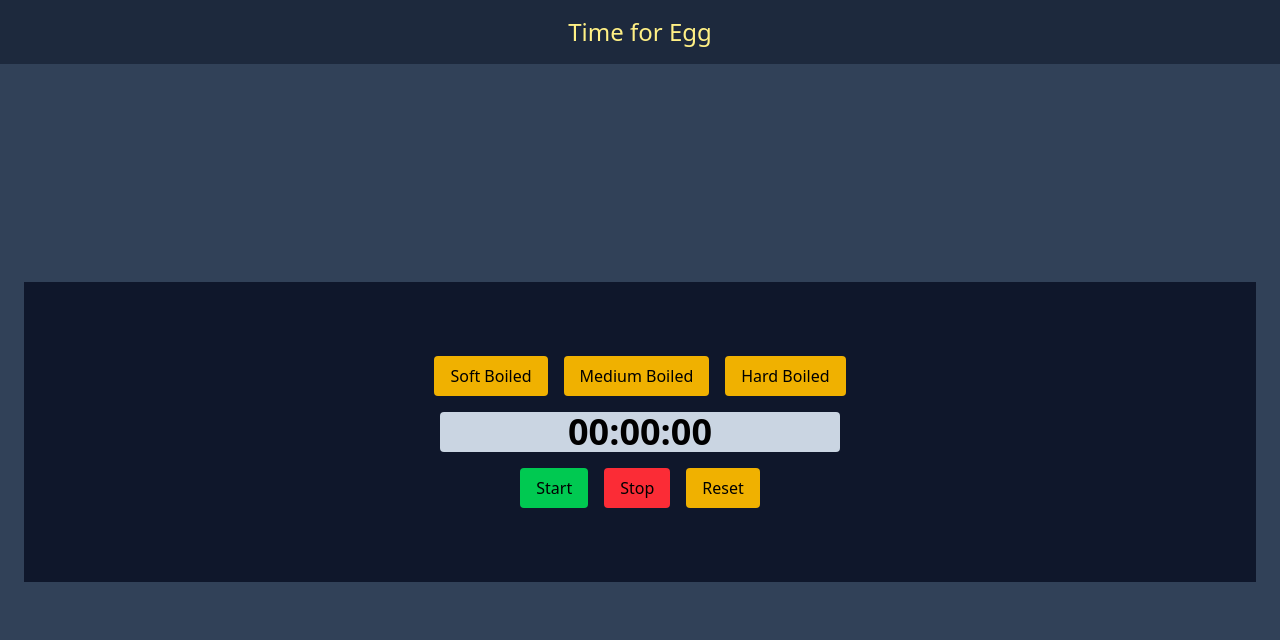
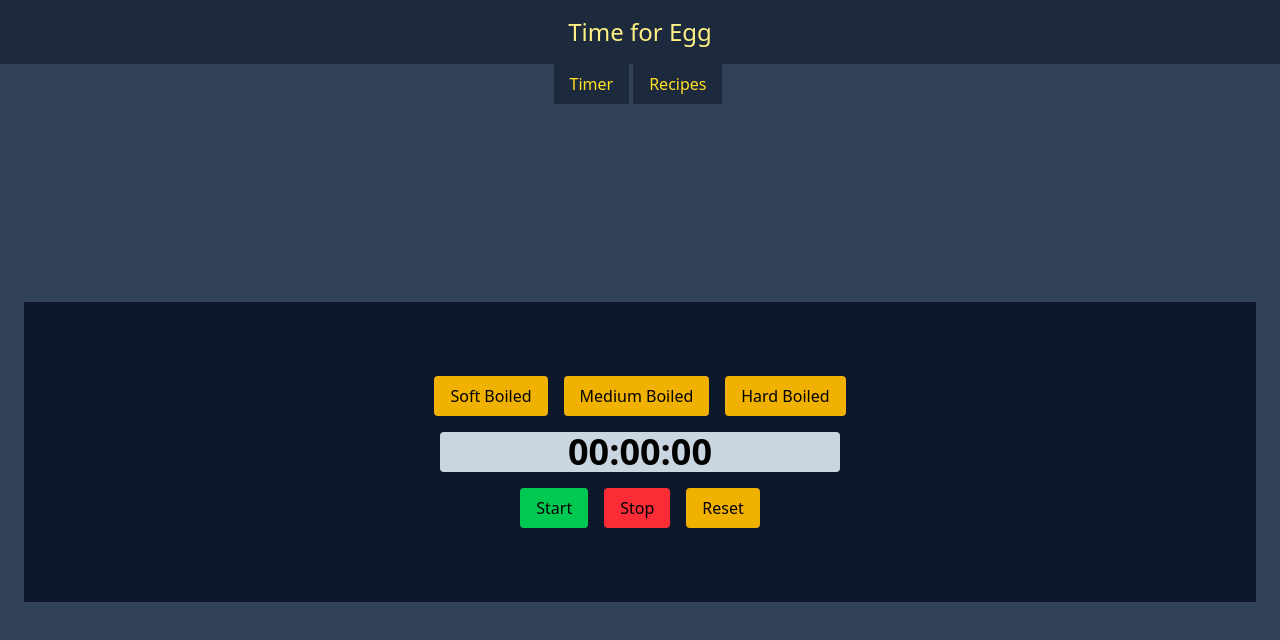
Before and after one commit to Axziomatic/Egg-clock, a React (Vite) app: page / in a window 1280 px wide. Shown: the top 640 px of the page. Built offline with nearby package versions, Linux system fonts and the light colour scheme.

Commit message:
Added buttons for navigation between TimerPage and Recipes, renamed Main to TimerPage. Installed React Router

```diff
--- a/package.json
+++ b/package.json
@@ -11,7 +11,8 @@
   },
   "dependencies": {
     "react": "^19.0.0",
-    "react-dom": "^19.0.0"
+    "react-dom": "^19.0.0",
+    "react-router-dom": "^7.2.0"
   },
   "devDependencies": {
     "@eslint/js": "^9.19.0",
--- a/src/App.tsx
+++ b/src/App.tsx
@@ -1,5 +1,5 @@
 import Header from "./components/Header";
-import Main from "./components/Main";
+import Main from "./components/TimerPage";
 
 export default function App() {
   return (
--- a/src/components/Header.tsx
+++ b/src/components/Header.tsx
@@ -1,7 +1,17 @@
 export default function Header() {
   return (
-    <header className="bg-slate-800 flex justify-center">
-      <h1 className="text-2xl py-4 text-yellow-200">Time for Egg</h1>
-    </header>
+    <>
+      <header className="bg-slate-800 flex justify-center">
+        <h1 className="text-2xl py-4 text-yellow-200">Time for Egg</h1>
+      </header>
+      <div className="flex justify-center bg-slate-700">
+        <button className="py-2 px-4  bg-slate-800 text-l text-yellow-300 hover:bg-slate-600">
+          Timer
+        </button>
+        <button className="py-2 px-4 mx-1 bg-slate-800 text-l text-yellow-300 hover:bg-slate-600">
+          Recipes
+        </button>
+      </div>
+    </>
   );
 }
--- a/src/components/Main.tsx
+++ b/src/components/TimerPage.tsx
@@ -1,6 +1,6 @@
 import TimerContainer from "./TimerContainer";
 
-export default function Main() {
+export default function TimerPage() {
   return (
     <main className="flex flex-col flex-1 justify-center bg-slate-700">
       <TimerContainer />
--- a/src/main.tsx
+++ b/src/main.tsx
@@ -1,9 +1,14 @@
 import { StrictMode } from "react";
 import { createRoot } from "react-dom/client";
+import { BrowserRouter, Route, Routes } from "react-router-dom";
 import App from "./App.tsx";
 
 createRoot(document.getElementById("root")!).render(
   <StrictMode>
-    <App />
+    <BrowserRouter>
+      <Routes>
+        <Route path="/" element={<App />}></Route>
+      </Routes>
+    </BrowserRouter>
   </StrictMode>
 );
```
Also changed, not shown: 1 other file (tests, documents, lock files or other folders).
